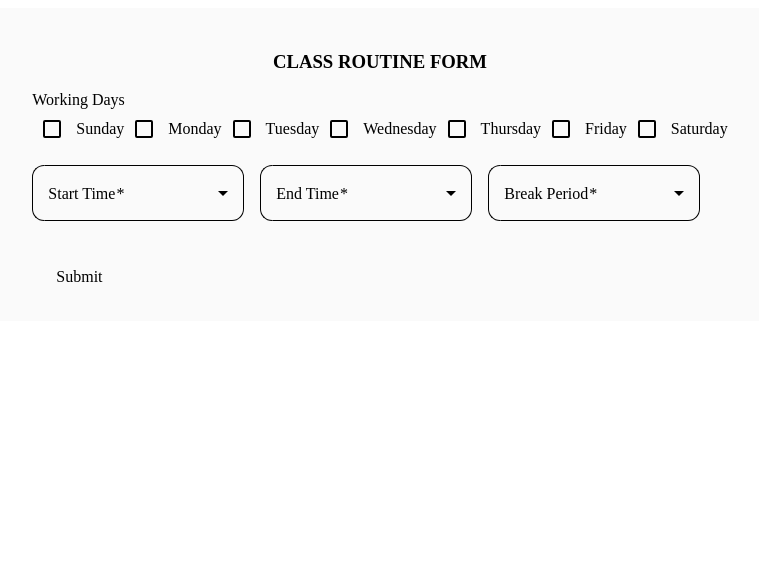
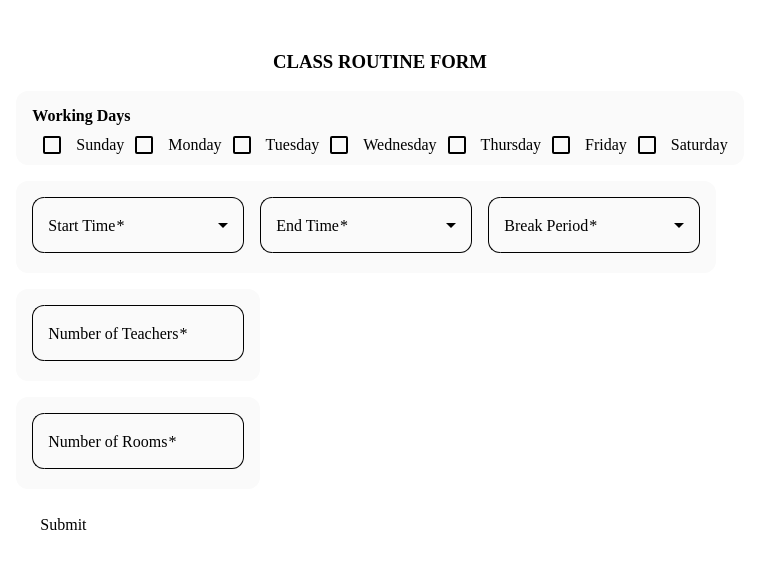
Before and after one commit to Zihad-Bd/dynamic-routine-app, an Angular app: page / in a window 1280 px wide. Shown: the top 568 px of the page, without its empty margins (260-1019 px from the left). Built offline with nearby package versions, Linux system fonts and the light colour scheme.

Commit message:
feat: Teachers info and rooms info are added.

```diff
--- a/src/app/class-routine-form/class-routine-form.component.html
+++ b/src/app/class-routine-form/class-routine-form.component.html
@@ -3,8 +3,8 @@
     <div class="container">
       <h3>CLASS ROUTINE FORM</h3>
       <div class="sub-container">
-      <div formGroupName="workingDays">
-        <label class="label-text">Working Days</label>
+        <div class="section" formGroupName="workingDays">
+          <label class="sub-header">Working Days</label>
           <div>
             <mat-checkbox formControlName="Sunday">Sunday</mat-checkbox>
             <mat-checkbox formControlName="Monday">Monday</mat-checkbox>
@@ -15,9 +15,9 @@
             <mat-checkbox formControlName="Saturday">Saturday</mat-checkbox>
           </div>
         </div>
-      <div class="start-end-break">
+        <div class="start-end-break-section section">
           <mat-form-field appearance="outline">
-          <mat-label class="label-text">Start Time</mat-label>
+            <mat-label>Start Time</mat-label>
             <mat-select formControlName="startTime">
               <mat-option
                 *ngFor="let option of startTimeOptions"
@@ -29,16 +29,19 @@
           </mat-form-field>
 
           <mat-form-field appearance="outline">
-          <mat-label class="label-text">End Time</mat-label>
+            <mat-label>End Time</mat-label>
             <mat-select formControlName="endTime">
-            <mat-option *ngFor="let option of endTimeOptions" [value]="option">
+              <mat-option
+                *ngFor="let option of endTimeOptions"
+                [value]="option"
+              >
                 {{ option }}
               </mat-option>
             </mat-select>
           </mat-form-field>
 
           <mat-form-field appearance="outline">
-          <mat-label class="label-text">Break Period</mat-label>
+            <mat-label>Break Period</mat-label>
             <mat-select formControlName="breakPeriod">
               <mat-option
                 *ngFor="let option of breakPeriodOptions"
@@ -49,11 +52,124 @@
             </mat-select>
           </mat-form-field>
         </div>
+        <div class="section teacher-info-section">
+          <mat-form-field appearance="outline">
+            <mat-label>Number of Teachers</mat-label>
+            <input
+              matInput
+              type="number"
+              formControlName="numberOfTeachers"
+              (input)="onTeacherCountChange()"
+              min="1"
+            />
+            <mat-error
+              *ngIf="routineForm.get('numberOfTeachers')?.hasError('required')"
+            >
+              This field is required
+            </mat-error>
+
+            <mat-error
+              *ngIf="routineForm.get('numberOfTeachers')?.hasError('min')"
+            >
+              Minimum value is 1
+            </mat-error>
+          </mat-form-field>
+          <div
+            *ngIf="routineForm.get('numberOfTeachers')?.value > 0"
+            class="teacher-details-area"
+            formArrayName="teachers"
+          >
+            <label class="sub-header">Teacher Details</label>
+            <div
+              *ngFor="let teacher of teachers.controls; let i = index"
+              [formGroupName]="i"
+              class="teacher-fields"
+            >
+              <mat-form-field appearance="outline">
+                <mat-label>Teacher Name</mat-label>
+                <input matInput formControlName="name" />
+              </mat-form-field>
+
+              <mat-form-field appearance="outline">
+                <mat-label>Abbreviation</mat-label>
+                <input matInput formControlName="abbreviation" />
+              </mat-form-field>
+            </div>
+          </div>
+        </div>
+        <!-- Room Info Section -->
+        <div class="section room-info-section">
+          <!-- Number-of-rooms input (unchanged) -->
+          <mat-form-field appearance="outline">
+            <mat-label>Number of Rooms</mat-label>
+            <input
+              matInput
+              type="number"
+              formControlName="numberOfRooms"
+              (input)="onRoomCountChange()"
+              min="1"
+            />
+            <mat-error
+              *ngIf="routineForm.get('numberOfRooms')?.hasError('required')"
+            >
+              This field is required
+            </mat-error>
+            <mat-error
+              *ngIf="routineForm.get('numberOfRooms')?.hasError('min')"
+            >
+              Minimum value is 1
+            </mat-error>
+          </mat-form-field>
+
+          <!-- Dynamic room list -->
+          <div
+            class="room-details-area"
+            formArrayName="rooms"
+            *ngIf="routineForm.get('numberOfRooms')?.value > 0"
+          >
+            <label class="sub-header">Room Details</label>
+            <div class="rooms-area">
+              <div
+                *ngFor="let room of rooms.controls; let i = index"
+                [formGroupName]="i"
+                class="room-item"
+              >
+                <!-- 🆕 Room-No input -->
+                <mat-form-field appearance="outline" class="room-no-field">
+                  <mat-label>Room No.</mat-label>
+                  <input matInput formControlName="roomNo" />
+                  <mat-error *ngIf="room.get('roomNo')?.hasError('required')">
+                    Room number is required
+                  </mat-error>
+                </mat-form-field>
+
+                <!-- Theory / Lab checkboxes -->
+                <mat-checkbox formControlName="isTheory">Theory</mat-checkbox>
+                <mat-checkbox formControlName="isLab">Lab</mat-checkbox>
+
+                <!-- Lab course codes (shown only if Lab) -->
+                <mat-form-field
+                  appearance="outline"
+                  *ngIf="room.get('isLab')?.value"
+                  class="lab-course-field"
+                >
+                  <mat-label>Lab Course Codes</mat-label>
+                  <input
+                    matInput
+                    formControlName="labCourses"
+                    placeholder="ICE3142, CSE1292"
+                  />
+                  <mat-hint>Enter course codes separated by commas</mat-hint>
+                </mat-form-field>
+              </div>
+            </div>
+          </div>
+        </div>
+
         <button
           mat-raised-button
           color="primary"
           type="submit"
-        [disabled]="routineForm.invalid"
           (click)="onSubmit()"
         >
           Submit
--- a/src/app/class-routine-form/class-routine-form.component.scss
+++ b/src/app/class-routine-form/class-routine-form.component.scss
@@ -1,27 +1,63 @@
 .outlay {
   display: flex;
   flex-direction: column;
+  align-items: center;
   padding: 24px;
-  background-color: #fafafa;
   .container {
     display: flex;
     flex-direction: column;
     align-items: center;
+    max-width: 800px;
     .sub-container {
       display: flex;
       flex-direction: column;
       justify-content: center;
       align-items: start;
       gap: 16px;
-      .label-text {
-        font-weight: 500;
+      .section {
+        background-color: #fafafa;
+        padding: 16px 16px 0 16px;
+        border-radius: 12px;
+        .sub-header {
+          font-weight: 600;
+        }
       }
-      .start-end-break {
+      .start-end-break-section {
         display: flex;
         flex-direction: row;
         flex-wrap: wrap;
         gap: 16px;
       }
+      .teacher-info-section {
+        .teacher-details-area {
+          display: flex;
+          flex-direction: column;
+          gap: 12px;
+          .teacher-fields {
+            display: flex;
+            flex-direction: row;
+            flex-wrap: wrap;
+            gap: 16px;
+          }
+        }
+      }
+      .room-info-section {
+        .room-details-area {
+          display: flex;
+          flex-direction: column;
+          gap: 12px;
+          .rooms-area {
+            display: flex;
+            flex-direction: column;
+            gap: 24px;
+            .room-item {
+              .lab-course-field {
+                margin-left: 12px;
+              }
+            }
+          }
+        }
+      }
     }
   }
 }
--- a/src/app/class-routine-form/class-routine-form.component.ts
+++ b/src/app/class-routine-form/class-routine-form.component.ts
@@ -2,6 +2,7 @@ import { Component, OnInit } from '@angular/core';
 import {
   FormBuilder,
   FormGroup,
+  FormArray,
   ReactiveFormsModule,
   Validators,
 } from '@angular/forms';
@@ -70,13 +71,63 @@ export class ClassRoutineFormComponent implements OnInit {
       startTime: ['', Validators.required],
       endTime: ['', Validators.required],
       breakPeriod: ['', Validators.required],
+      numberOfTeachers: ['', [Validators.required, Validators.min(1)]],
+      teachers: this.fb.array([]),
+      numberOfRooms: ['', [Validators.required, Validators.min(1)]],
+      rooms: this.fb.array([]),
     });
   }
 
-  onSubmit(): void {
-    debugger
-    if (this.routineForm.valid) {
-      console.log(this.routineForm.value);
+  get teachers(): FormArray {
+    return this.routineForm.get('teachers') as FormArray;
+  }
+
+  addTeachers(count: number): void {
+    this.teachers.clear();
+    for (let i = 0; i < count; i++) {
+      this.teachers.push(
+        this.fb.group({
+          name: ['', Validators.required],
+          abbreviation: ['', Validators.required],
+        })
+      );
     }
   }
+
+  onTeacherCountChange(): void {
+    const count = this.routineForm.get('numberOfTeachers')?.value;
+    if (count && count > 0) {
+      this.addTeachers(count);
+    }
+  }
+
+  get rooms(): FormArray {
+    return this.routineForm.get('rooms') as FormArray;
+  }
+
+  addRooms(count: number): void {
+    this.rooms.clear();
+    for (let i = 0; i < count; i++) {
+      this.rooms.push(
+        this.fb.group({
+          roomNo: ['', Validators.required],
+          isTheory: [false],
+          isLab: [false],
+          labCourses: ['', Validators.required],
+        })
+      );
+    }
+  }
+
+  onRoomCountChange(): void {
+    const count = this.routineForm.get('numberOfRooms')?.value;
+    if (count && count > 0) {
+      this.addRooms(count);
+    }
+  }
+
+  onSubmit(): void {
+    debugger;
+    console.log(this.routineForm.value);
+  }
 }
--- a/src/styles.scss
+++ b/src/styles.scss
@@ -19,3 +19,19 @@
   background-color: #dae2f9 !important;  /* Background for selected option */
   color: black !important;               /* Text color for selected option */
 }
+
+mat-error {
+  color: #ba1a1a !important;
+}
+
+/* Chrome, Safari, Edge, Opera */
+input[type='number']::-webkit-outer-spin-button,
+input[type='number']::-webkit-inner-spin-button {
+  -webkit-appearance: none;
+  margin: 0;
+}
+
+/* Firefox */
+input[type='number'] {
+  -moz-appearance: textfield;
+}
```
Lines whose indentation alone changed are shown as unchanged.
